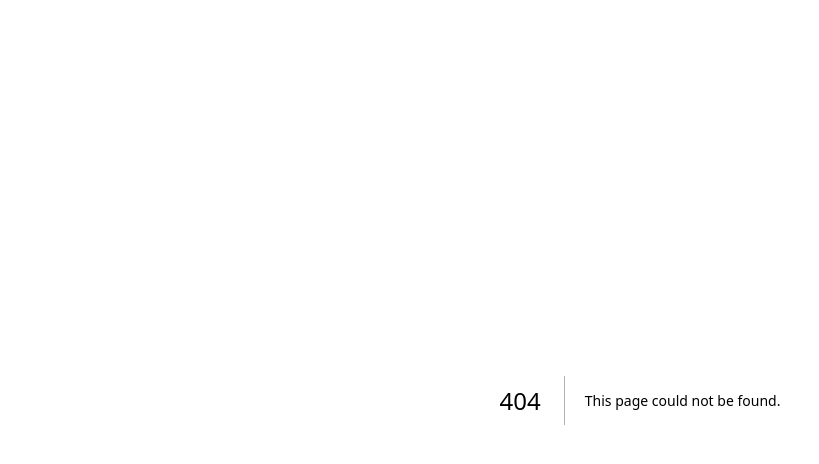
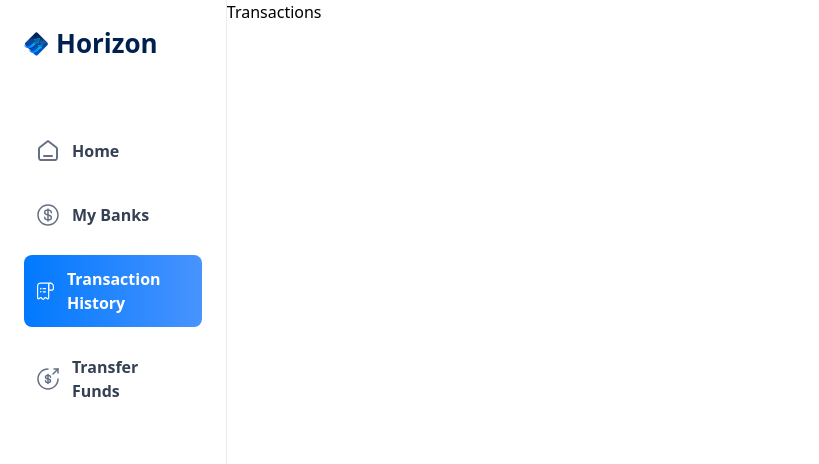
Before and after one commit to priyankadbg/Banking-App, a Next.js app: page /transaction-history in a window 1280 px wide. Before the commit this address had no page. Shown: the top 464 px of the page, without its empty margins (0-819 px from the left). Built offline with nearby package versions, Linux system fonts and the light colour scheme.

Commit message:
routing done

```diff
--- /dev/null
+++ b/app/(root)/my-banks/page.tsx
@@ -0,0 +1,7 @@
+import React from "react";
+
+const MyBanks = () => {
+  return <div>MyBanks</div>;
+};
+
+export default MyBanks;
--- /dev/null
+++ b/app/(root)/payment-transfer/page.tsx
@@ -0,0 +1,7 @@
+import React from "react";
+
+const Transfer = () => {
+  return <div>Transfer</div>;
+};
+
+export default Transfer;
--- /dev/null
+++ b/app/(root)/transaction-history/page.tsx
@@ -0,0 +1,7 @@
+import React from "react";
+
+const Transactions = () => {
+  return <div>Transactions</div>;
+};
+
+export default Transactions;
```
